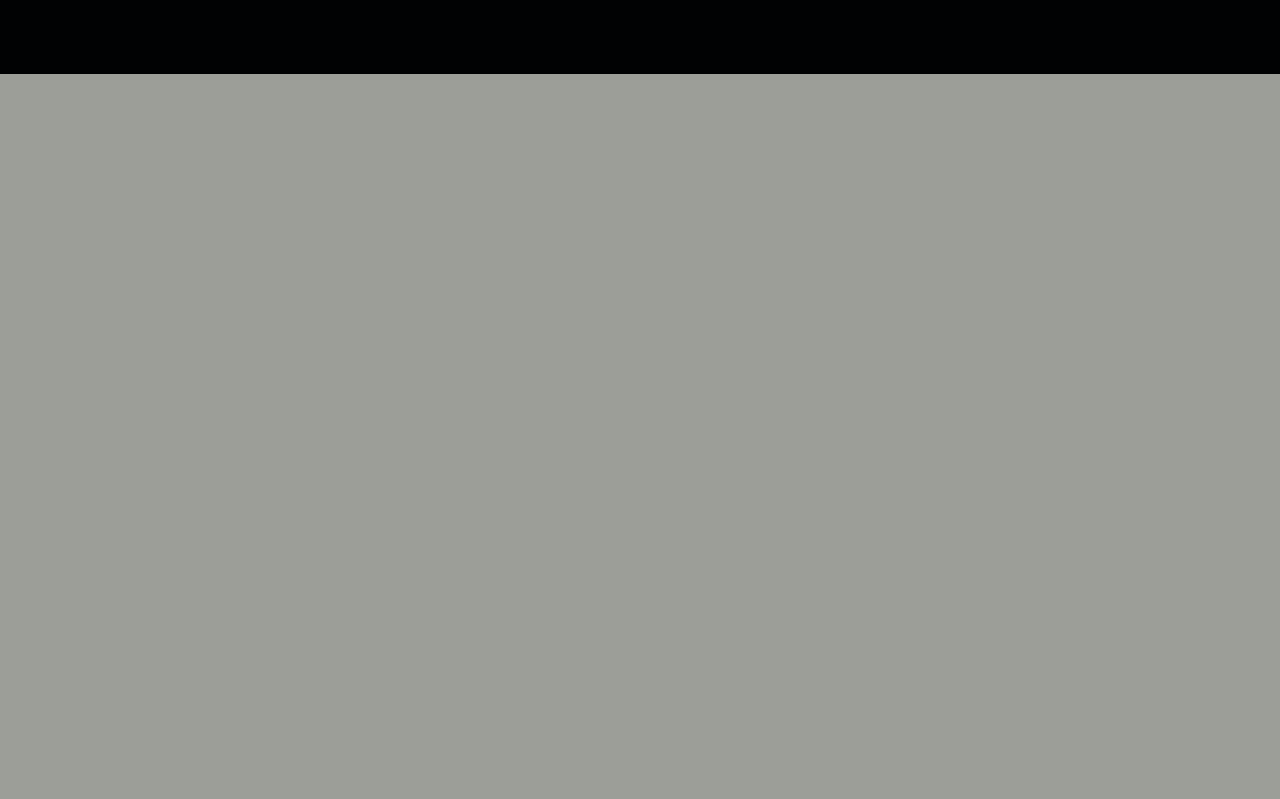
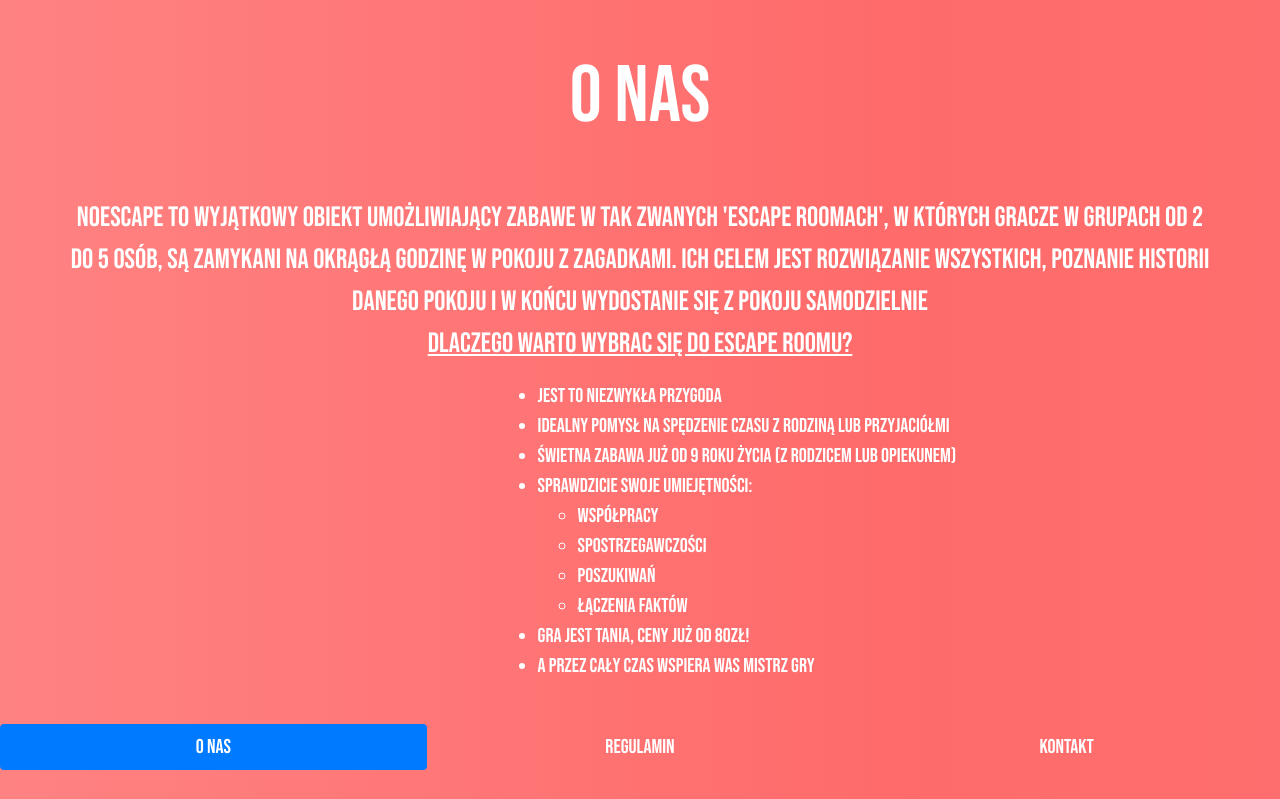
Before and after one commit to kamil-pabin/php-old, a PHP site: page /frontend/escaperoom/index.html in a window 1280 px wide. Shown: the part 3201-4000 px from the top of the page. Before the commit the page ends 3275 px from the top, so only its background shows below. Run offline with PHP 8.4, Linux system fonts and the light colour scheme; some libraries are stand-ins or nearby versions; some web fonts are replaced.

Commit message:
Zmienione czcionki Dodałem zakładke 'o nas' zawierającą regulamin oraz kontakt do lokalu

```diff
--- a/frontend/escaperoom/css/fonts.css
+++ b/frontend/escaperoom/css/fonts.css
@@ -1,5 +1,7 @@
+
 @import url('https://fonts.googleapis.com/css2?family=Architects+Daughter&display=swap'); /*malowana */
 @import url('https://fonts.googleapis.com/css2?family=Abel&display=swap');/*nowoczesna */
 @import url('https://fonts.googleapis.com/css2?family=Dancing+Script&display=swap');/*pisana */
 @import url('https://fonts.googleapis.com/css2?family=Gayathri:wght@100&display=swap');/*nowoczesna-pisana*/
 @import url('https://fonts.googleapis.com/css2?family=Neucha&display=swap');
+@import url('https://fonts.googleapis.com/css2?family=Bebas+Neue&display=swap'); /* display na koncu 'o nas' */
--- a/frontend/escaperoom/css/main.css
+++ b/frontend/escaperoom/css/main.css
@@ -28,6 +28,11 @@ html
 .container-fluid{
     margin:0;
     padding:0;
+}
+.proponas{
+    font-family: 'Bebas Neue', cursive;
+    background: rgb(255,130,130);
+    background: linear-gradient(90deg, rgba(255,130,130,1) 0%, rgba(255,107,107,1) 69%, rgba(255,110,110,1) 100%);
 }
 .rowprop{
     width:100vw;
@@ -107,13 +112,82 @@ html
     width:100vw;
     max-height:100vh;
     height:100vh;
-
-
 }
+.odnosnik{
+ color:white;
+}
+.odnosnik:hover{
+    color:white;
+   }
 .rowprop:hover .arrowprop{
     opacity:1;
 
 
+}
+@media (min-width: 1080px)
+{
+    .zakladki{
+        position:absolute;
+        top:3vw;
+        width:90vw;
+        height:80vh;
+        left:5vw;
+        font-size:3.5vh;
+        color:white
+    }
+    .zakladkiswitch a{
+        color:white;
+        font-size:2.5vh
+    }
+    .listazalet{
+        padding-left: 37vw;
+        font-size:2.5vh;
+        list-style: initial;
+    }
+    .mapa{
+        width:45vw;
+        height:60vh
+    }
+    .kontaktyrozne{
+        width:45vw;
+        height:60vh;
+        padding-top:1vh;
+        margin-top:15vh;
+        margin-left:7vw;
+        padding-left:1vw;
+    }
+}
+
+@media (max-width: 1079px)
+{
+    .kontaktyrozne{
+        width:90vw;
+        padding-top:1vh;
+        margin-top:1vh;
+        padding-left:1vw;
+    }
+    .mapa{
+        width:90vw;
+        height:60vh
+    }
+    .listazalet{
+        padding-left: 20vw;
+        font-size:1.5vh;
+        list-style: initial;
+    }
+    .zakladki{
+        font-size:2vh;
+        position:absolute;
+        top:3vw;
+        width:90vw;
+        height:80vh;
+        left:5vw;
+        color:white
+    }
+    .zakladkiswitch a{
+        color:white;
+        font-size:3vh
+    }
 }
 
 #opiniezdj{
--- a/frontend/escaperoom/index.html
+++ b/frontend/escaperoom/index.html
@@ -5,8 +5,10 @@
     <!-- bootstrap -->
     <script src="https://code.jquery.com/jquery-3.5.1.slim.min.js" integrity="sha384-DfXdz2htPH0lsSSs5nCTpuj/zy4C+OGpamoFVy38MVBnE+IbbVYUew+OrCXaRkfj" crossorigin="anonymous"></script>
     <script src="https://cdn.jsdelivr.net/npm/popper.js@1.16.1/dist/umd/popper.min.js" integrity="sha384-9/reFTGAW83EW2RDu2S0VKaIzap3H66lZH81PoYlFhbGU+6BZp6G7niu735Sk7lN" crossorigin="anonymous"></script>
+
     <link rel="stylesheet" href="https://stackpath.bootstrapcdn.com/bootstrap/4.5.2/css/bootstrap.min.css" integrity="sha384-JcKb8q3iqJ61gNV9KGb8thSsNjpSL0n8PARn9HuZOnIxN0hoP+VmmDGMN5t9UJ0Z" crossorigin="anonymous">
     <script src="https://stackpath.bootstrapcdn.com/bootstrap/4.5.2/js/bootstrap.min.js" integrity="sha384-B4gt1jrGC7Jh4AgTPSdUtOBvfO8shuf57BaghqFfPlYxofvL8/KUEfYiJOMMV+rV" crossorigin="anonymous"></script>
+
     <link rel="stylesheet" href="https://cdnjs.cloudflare.com/ajax/libs/font-awesome/4.7.0/css/font-awesome.min.css">
     <script src="https://code.jquery.com/jquery-3.3.1.js"></script>
     <script src="https://cdnjs.cloudflare.com/ajax/libs/jqueryui/1.10.3/jquery-ui.js"></script>
@@ -111,7 +113,7 @@
 
         <!-- Navbar brand -->
         <a class="navbar-brand2" ><span class="navbar-toggler-icon" ></span></a>
-        <a class="navbar-brand" >NoEscape</a>
+        <a class="navbar-brand" href="#" >NoEscape</a>
 
         <!-- Collapse button -->
         <button class="navbar-toggler" onclick="minimenu()" type="button" data-toggle="collapse" data-target="#basicExampleNav"
@@ -221,7 +223,7 @@
                         <h1>Wyspa Rozbitkow</h1>
                         </div>
                     <div class="carousel-caption d-none d-md-block opiskaruzeli">
-                        <h3>Rezerwuj teraz!</h3>
+                        <a class="h3 odnosnik" href=#rezerwacje>Rezerwuj teraz!</a>
                         <p>Nulla vitae elit libero, a pharetra augue mollis interdum.</p>
                     </div>
                     </div>
@@ -232,7 +234,7 @@
                         <h1>Podbój Kosmosu</h1>
                         </div>
                     <div class="carousel-caption d-none d-md-block opiskaruzeli">
-                        <h3>Rezerwuj teraz!</h3>
+                        <a class="h3 odnosnik" href=#rezerwacje>Rezerwuj teraz!</a>
                         <p>Lorem ipsum dolor sit amet, consectetur adipiscing elit.</p>
                     </div>
                     </div>
@@ -243,7 +245,7 @@
                         <h1>Nawiedzony Cmentarz</h1>
                         </div>
                     <div class="carousel-caption d-none d-md-block opiskaruzeli">
-                        <h3>Rezerwuj teraz!</h3>
+                        <a class="h3 odnosnik" href=#rezerwacje>Rezerwuj teraz!</a>
                         <p>Praesent commodo cursus magna, vel scelerisque nisl consectetur.</p>
                     </div>
                     </div>
@@ -312,6 +314,7 @@
     <div class="row rowprop" id="rezerwacje">
 
         <div class="col colprop">
+
             <div class="opinietekstt" id="opinietekst" >
                 <p>Rezerwacja</p>
             </div>
@@ -333,11 +336,156 @@
 
 
 
+        </div>
+    </div>
+
+    <div class="row rowprop" id="onas">
+
+        <div class="col colprop proponas" style="max-height:100vh; height:100vh;">
+
+
+
+            <div class="tab-content zakladki" id="pills-tabContent">
+
+                <div class="tab-pane fade show active" id="pills-home" role="tabpanel" aria-labelledby="pills-home-tab">
+                        <p class="text-center" style="font-size:10vh">O nas</p>
+
+                        <p class="text-center" style="margin-top:5vh; " >
+                            NoEscape to wyjątkowy obiekt umożliwiający zabawe w tak zwanych 'Escape Roomach',
+                            w których gracze w grupach od 2 do 5 osób, są zamykani na okrągłą godzinę w pokoju z zagadkami.
+                            Ich celem jest rozwiązanie wszystkich, poznanie historii danego pokoju i w końcu wydostanie się z pokoju samodzielnie
+                            <br><u>Dlaczego warto wybrac się do Escape Roomu?</u>
+                        </p>
+
+                        <p style="margin-top:1vh; width:100vw; left:50vw; " >
+                            <ul class="list-unstyled listazalet">
+                                <li>Jest to niezwykła przygoda</li>
+                                <li>Idealny pomysł na spędzenie czasu z rodziną lub przyjaciółmi</li>
+                                <li>Świetna zabawa już od 9 roku życia (z rodzicem lub opiekunem)</li>
+                                <li>Sprawdzicie swoje umiejętności:
+                                    <ul>
+                                        <li>Współpracy</li>
+                                        <li>Spostrzegawczości</li>
+                                        <li>Poszukiwań</li>
+                                        <li>Łączenia faktów</li>
+                                    </ul>
+                                </li>
+                                <li>Gra jest tania, ceny już od 80zł!</li>
+                                <li>A przez cały czas wspiera was mistrz gry</li>
+
+                            </ul>
+
+                        </p>
+
+                </div>
+
+                <div class="tab-pane fade" id="pills-profile" role="tabpanel" aria-labelledby="pills-profile-tab">
+
+                        <p class="text-center" style="font-size:10vh">Regulamin</p>
+
+                        <p class="text-center" style="margin-top:5vh;" >
+                            Jak w każdym miejscu, obowiązują jednak pewne zasady.
+                        </p>
+                        <div class="overflow-auto p-3 mb-3 mb-md-0 mr-md-3 " style="max-width: 90vw; left:0vw; max-height: 40vh;">
+                            <p style="margin-top:1vh;" >
+                                <p id="regulamin" class="">
+
+I. PRZEDMIOT REGULAMINU
+<br>&nbsp&nbsp    1. Niniejszy regulamin określa zasady korzystania z usług Tomasz Młyński No Escape (dalej zwany No Escape) z siedzibą przy ul. Politechnicznej 3/4 , 80-238 Gdańsk, NIP 589 194 44 48, Regon 222163836, a usługobiorcą (dalej zwany „Graczem”)
+<br>&nbsp&nbsp    2. Biuro obsługi klienta: No Escape zlokalizowane przy ul. Politechnicznej 3/4 , 80-238 Gdańsk
+<br>&nbsp&nbsp    3. Strona internetowa (dalej zwaną „Witryną”) to www.noescape.pl
+<br>&nbsp&nbsp    4. Każdy Gracz jest zobowiązany do zapoznania się z treścią niniejszego Regulaminu przed rezerwacją za pośrednictwem Witryny.
+<br>&nbsp&nbsp    5. Gracz zobowiązany jest do korzystania z Witryny oraz rezerwacji w sposób zgodny z Regulaminem oraz przepisami obowiązującego prawa.
+<br>II. ZASADY OGÓLNE
+<br>&nbsp&nbsp 1. Każdy przystępuje i uczestniczy w grze na własną odpowiedzialność.
+<br>&nbsp&nbsp 2. Osoby poniżej 16 roku życia zobowiązane są do przystąpienia do gry z przynajmniej jedną osobą pełnoletnią.
+<br>&nbsp&nbsp 3. Zakazuję się z korzystania z usług NO ESCAPE pod wpływem alkoholu i innych środków odurzających.
+<br>&nbsp&nbsp 4. Gracze odpowiadają za wyposażenie pokoi w NO ESCAPE.
+<br>&nbsp&nbsp 5. Gra niewskazana osobom cierpiącym na klaustrofobię, epilepsję, w trakcie leczenia psychicznego.
+<br>&nbsp&nbsp 6. Organizator nie ponosi odpowiedzialności za pogorszenia się stanu zdrowia Gracza wynikające z uczestnictwa w Grze mimo wyżej opisanego zakazu
+<br>&nbsp&nbsp 7. W lokalu, w którym przeprowadzana jest gra, obowiązuje zakaz palenia, spożywania alkoholu, środków odurzających oraz innych substancji psychoaktywnych.
+<br>&nbsp&nbsp 8. Zakazuje się wnoszenia jakichkolwiek niebezpiecznych przedmiotów (noży, broni palnej, scyzoryków itp.) do lokalu
+<br>&nbsp&nbsp 9. Obowiązkiem Gracza jest odpowiednie zabezpieczenie wnoszonych rzeczy osobistych. Organizator nie ponosi odpowiedzialności za szkody na mieniu powstałe w wyniku naruszenia ww. postanowienia.
+<br>&nbsp&nbsp 10. Zakazuje się wprowadzania do lokalu zwierząt.
+<br>&nbsp&nbsp 11. Podczas gry nie wolno korzystać z telefonów komórkowych ani innych sprzętów elektronicznych.
+<br>&nbsp&nbsp 12. W przypadku nieprzestrzegania regulaminu obsługa ma prawo poprosić Gracza o opuszczenie pokoju. Graczowi nie przysługuje prawo do zwrotu pieniędzy
+<br>&nbsp&nbsp 13. By skorzystać z usługi, należy pojawić się punktualnie na zarezerwowana godzinę. Osoby, które przyjdą po wyznaczonym czasie nie będą mogły wziąć udziału w rozgrywce.
+<br>&nbsp&nbsp 14. Czas gry to 60 minut. Nie ma możliwości wydłużenia tego czasu.
+<br> III. REZERWACJA
+<br>&nbsp&nbsp 1. Rezerwacja odbywa się za pośrednictwem Witryny noescape.pl. oraz kalendarza rezerwacji na witrynie www.lockme.pl
+<br>&nbsp&nbsp 2. Rezerwację można dokonać także telefonicznie pod numerem telefonu +48 570 902 270
+<br>&nbsp&nbsp 3. Osoba rezerwująca ma obowiązek poinformować o zasadach pozostałe osoby uczestniczące w grze.
+<br>IV. PŁATNOŚĆ
+<br>&nbsp&nbsp 1. Płatność za usługę może być dokonana gotówką w PLN lub voucherem podarunkowym w lokalu.
+<br>&nbsp&nbsp 2. Płatności za grę zarezerwowaną za pośrednictwem strony www.lockme.pl można dokonać wyłącznie za pośrednictwem usługi Przelewy24
+<br>&nbsp&nbsp 3. Dokonanie rezerwacji stanowi zawarcie umowy w myśl przepisów prawa. Organizator zastrzega sobie ograniczenia dotyczące odstąpienia od zawartej umowy w treści: bezpłatne odstąpienie od umowy (anulacja rezerwacji) możliwe jest jedynie w terminie nie przekraczającym 24h do terminu rezerwacji. W innych przypadkach kwota opłaconej rezerwacji nie podlega zwrotowi.
+<br>&nbsp&nbsp 4. W przypadku odwołania rezerwacji, zgodnie z Regulaminem (po dokonaniu płatności), wpłacona kwota zostanie zwrócona w ciągu 7 dni roboczych, w sposób w jaki została wpłacona przez osobę opłacającą.
+<br>&nbsp&nbsp 5. Ceny wskazane na stronach Witryny www.noescape.pl kwotami brutto, zawierającymi podatek VAT obliczony zgodnie z obowiązującymi przepisami.
+
+<br>V. PRZETWARZANIE DANYCH
+
+<br>&nbsp&nbsp 1. Składając zamówienie, rezerwujący świadomie zgadza się na przetwarzanie i wykorzystywanie jego danych osobowych wyłącznie w celu realizacji zamówienia. Brak wyrażenia zgody na przetwarzanie danych osobowych uniemożliwi dokonania rezerwacji
+<br>&nbsp&nbsp 2. Dane te nie są przetwarzane ani wykorzystywane w żadnym innym celu.
+<br>&nbsp&nbsp 3. Administratorem danych Tomasz Młyński No Escape (dalej zwany No Escape) z siedzibą przy ul. Politechnicznej 3/4 , 80-238 Gdańsk, NIP 589 194 44 48, Regon 222163836
+
+<br> VI. POSTANOWIENIA KOŃCOWE
+
+<br>&nbsp&nbsp 1. W zakresie nieuregulowanym w niniejszym Regulaminie zastosowanie mają odpowiednie przepisy Kodeksu cywilnego.
+                                </p>
+                            </p>
+                        </div>
+
+
+                </div>
+
+                <div class="tab-pane fade" id="pills-contact" role="tabpanel" aria-labelledby="pills-contact-tab">
+                    <p class="text-center" style="font-size:10vh">Kontakt</p>
+                    <div class="row">
+                        <div class="col-xl-6 col-sm-12">
+                            <div class="mapa" >
+                                <iframe src="https://www.google.com/maps/embed?pb=!1m14!1m8!1m3!1d9295.97757389826!2d18.63647!3d54.374749!3m2!1i1024!2i768!4f13.1!3m3!1m2!1s0x46fd7497527e1d1b%3A0x1c656018190cde91!2sPolitechniczna%203%2C%2080-230%20Gda%C5%84sk!5e0!3m2!1spl!2spl!4v1600194275823!5m2!1spl!2spl" width="100%" height="100%" frameborder="0" style="border:0;" allowfullscreen="" aria-hidden="false" tabindex="0"></iframe>
+                            </div>
+                        </div>
+                        <div class="col-md-6 col-sm-12">
+                            <div class="kontaktyrozne" >
+                                <div>
+                                    <img src="pics/phone.png" height="40vh" >
+                                    <span style="font-weight: bold;;color:#dbdbdb;padding-top:1vh;"> +48 570 902 270</span>
+                                </div>
+                                <div>
+                                    <img src="pics/mail.png" height="40vh" >
+                                    <span style="font-weight: bold;;color:#dbdbdb;padding-top:1vh;">  gdansk@noescape.pl</span>
+                                </div>
+                                <div>
+                                    <img src="pics/gps.png" height="40vh">
+                                    <span style="font-weight: bold;;color:#dbdbdb;padding-top:1vh;">  Gdańsk, Politechniczna 3/4</span>
+                                </div>
+                            </div>
+                        </div>
+                    </div>
+
+
+
+                </div>
+            </div>
+
+            <ul class="nav nav-pills nav-justified mb-3 zakladkiswitch" id="pills-tab" role="tablist" style="bottom:1vw;position:absolute; width:100vw;">
+                <li class="nav-item" role="presentation">
+                  <a class="nav-link active" id="pills-home-tab" data-toggle="pill" href="#pills-home" role="tab" aria-controls="pills-home" aria-selected="true">O nas</a>
+                </li>
+                <li class="nav-item" role="presentation">
+                  <a class="nav-link" id="pills-profile-tab" data-toggle="pill" href="#pills-profile" role="tab" aria-controls="pills-profile" aria-selected="false">Regulamin</a>
+                </li>
+                <li class="nav-item" role="presentation">
+                  <a class="nav-link" id="pills-contact-tab" data-toggle="pill" href="#pills-contact" role="tab" aria-controls="pills-contact" aria-selected="false">Kontakt</a>
+                </li>
+            </ul>
+
+
+
 
         </div>
     </div>
-
-
 
 
 
```
Also changed, not shown: frontend/escaperoom/pics/budynek.jpg (added), frontend/escaperoom/pics/gps.png (added), frontend/escaperoom/pics/mail.png (added), frontend/escaperoom/pics/rezer.jpg (added).
